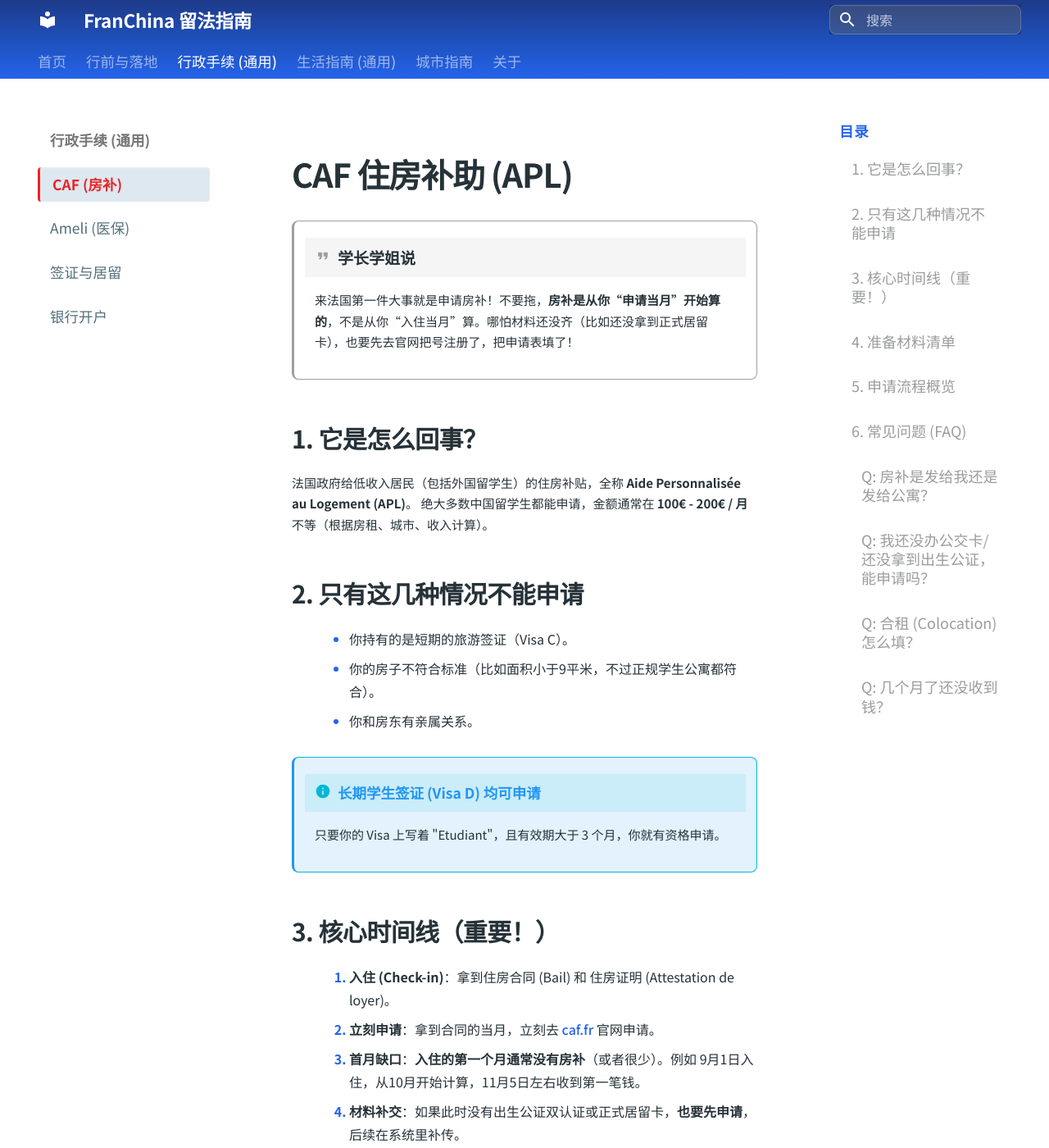
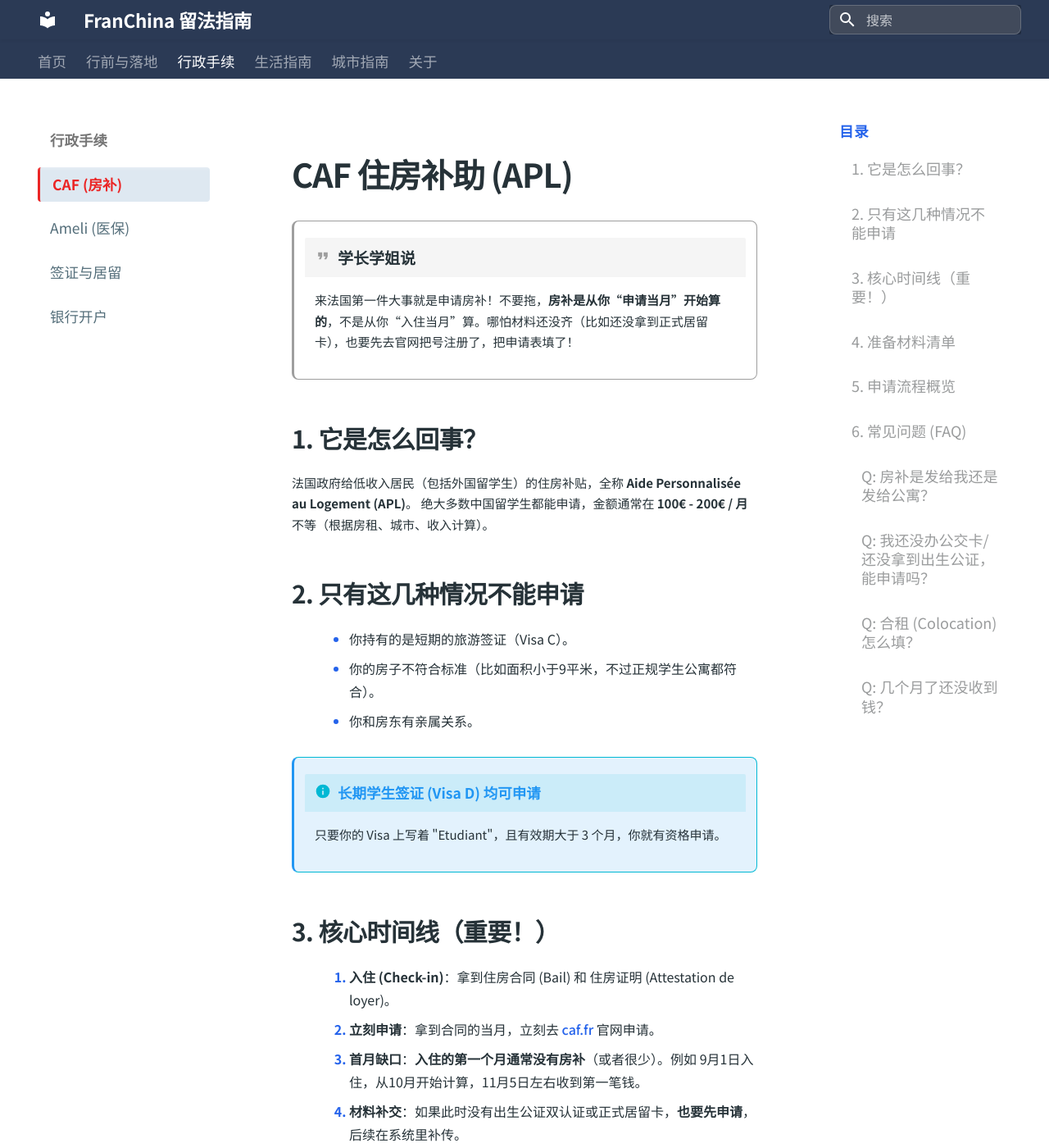
Before and after one commit to Kant-Righteous/franchina, an MkDocs documentation site: the page built from docs/admin/caf.md, in a window 1280 px wide and 1400 px high. Shown: the whole window at 82% size. Built offline with MkDocs 1.6.1 and Material for MkDocs 9.7.7, drawn with Linux system fonts in a browser that asks for light colours.

Commit message:
feat: 优化网站首页并引入相关样式和资源文件 chore: stylesheets结构调整

```diff
--- a/docs/stylesheets/variables.css
+++ b/docs/stylesheets/core/variables.css
@@ -18,6 +18,25 @@
 @import url('https://fonts.googleapis.com/css2?family=Noto+Sans+SC:wght@300;400;500;700&family=Noto+Serif+SC:wght@400;500;700&display=swap');
 
 :root {
+    /* ========================================
+       Brand Identity Colors
+       ======================================== */
+    --brand-primary: #2b3a55;
+    /* Deep Navy - Hero Match */
+    --brand-accent: #ff6b6b;
+    /* Soft Red - Hero Match */
+
+    /* Override MkDocs Material Variables */
+    --md-primary-fg-color: var(--brand-primary);
+    --md-primary-fg-color--light: #3e4f6e;
+    /* Lighter shade of navy */
+    --md-primary-fg-color--dark: #1a2436;
+    /* Darker shade of navy */
+    --md-accent-fg-color: var(--brand-accent);
+
+    /* Typography - Prioritize System Fonts */
+    --md-text-font-family: -apple-system, BlinkMacSystemFont, "Segoe UI", Roboto, Helvetica, Arial, sans-serif, "Apple Color Emoji", "Segoe UI Emoji", "Segoe UI Symbol", "Noto Sans SC";
+
     /* 阴影 */
     --shadow-sm: 0 2px 4px rgba(0, 0, 0, 0.05);
     --shadow-md: 0 4px 8px rgba(0, 0, 0, 0.08);
--- a/docs/stylesheets/extra.css
+++ b/docs/stylesheets/extra.css
@@ -26,19 +26,27 @@
    ======================================== */
 
 /* 按顺序导入所有模块 */
-@import 'variables.css';
+
+/* === Core: 核心基础 === */
+@import 'core/variables.css';
 /* 必须最先导入,其他文件依赖这些变量 */
-@import 'base.css';
+@import 'core/base.css';
 /* 全局基础样式 */
-@import 'header.css';
+@import 'core/animations.css';
+/* 动画效果 */
+
+/* === Layout: 布局相关 === */
+@import 'layout/header.css';
 /* 顶部导航区域 */
-@import 'sidebar.css';
+@import 'layout/sidebar.css';
 /* 左侧导航菜单 */
-@import 'content.css';
+@import 'layout/responsive.css';
+/* 响应式适配 */
+
+/* === Pages: 页面与组件 === */
+@import 'pages/content.css';
 /* 文章主体内容 */
-@import 'components.css';
+@import 'pages/components.css';
 /* UI组件 */
-@import 'responsive.css';
-/* 响应式适配 */
-@import 'animations.css';
-/* 动画效果 */
+@import 'pages/home.css';
+/* 首页样式 */
--- a/docs/stylesheets/header.css
+++ b/docs/stylesheets/layout/header.css
@@ -12,15 +12,21 @@
    设计特点: 统一的深蓝色主题,粉红色下划线强调
    ======================================== */
 
-/* 顶部导航栏 - 渐变起点 */
+/* 顶部导航栏 - 扁平化风格 */
 .md-header {
-    background: linear-gradient(to bottom, #1E3A8A 0%, #1e50ba 100%);
+    background-color: var(--brand-primary);
+    background-image: none;
+    /* Remove gradient */
     border-bottom: none;
+    box-shadow: var(--shadow-sm);
+    /* Subtle shadow definition */
 }
 
-/* 标签栏 - 继续渐变效果 */
+/* 标签栏 - 扁平化风格 */
 .md-tabs {
-    background: linear-gradient(to bottom, #1e50ba 0%, #2563EB 100%);
+    background-color: var(--brand-primary);
+    background-image: none;
+    /* Remove gradient */
     border-bottom: none;
 }
 
--- /dev/null
+++ b/docs/stylesheets/pages/home.css
@@ -0,0 +1,170 @@
+/* Main Hero Section */
+.tx-hero {
+  /* Full width breakout */
+  margin: 0rem -100rem;
+  padding: 4rem 100rem;
+  background-color: var(--md-default-bg-color);
+  display: flex;
+  align-items: center;
+  justify-content: center;
+  gap: 6rem;
+  /* Increased gap for better breathing room */
+  min-height: 70vh;
+  /* Taller section */
+  position: relative;
+  overflow: hidden;
+}
+
+/* Content Container */
+.tx-hero__content {
+  max-width: 650px;
+  z-index: 2;
+  flex: 1;
+  /* Allow text to take available space */
+}
+
+.tx-hero__content h1 {
+  font-size: 3.5rem;
+  /* Larger title */
+  font-weight: 700;
+  color: var(--brand-primary);
+  /* Use brand color */
+  margin-bottom: 1.5rem;
+  line-height: 1.3;
+}
+
+/* Sub-slogan styling */
+/* Sub-slogan styling */
+.tx-hero__content h1 span {
+  display: block;
+  margin-top: 0.5rem;
+  margin-bottom: 0.5rem;
+  letter-spacing: 0.05em;
+  white-space: nowrap;
+  /* Prevent wrapping for the English slogan */
+}
+
+.tx-hero__content p {
+  font-size: 1.5rem;
+  color: var(--md-default-fg-color--light);
+  margin-bottom: 2rem;
+  line-height: 1.6;
+  max-width: 800px;
+  /* Increased from 500px to avoid Chinese text wrapping */
+  white-space: nowrap;
+  /* Prevent wrapping for the Chinese slogan */
+}
+
+/* Image Container */
+.tx-hero__image {
+  flex: 0 0 650px;
+  /* Increased base width for desktop */
+  max-width: 55%;
+  /* Limit max width percentage */
+  z-index: 1;
+  display: flex;
+  justify-content: center;
+  align-items: center;
+}
+
+.tx-hero__image img {
+  width: 100%;
+  height: auto;
+  max-height: 650px;
+  /* Allow taller image */
+  object-fit: contain;
+  animation: float 6s ease-in-out infinite;
+}
+
+@keyframes float {
+  0% {
+    transform: translateY(0px);
+  }
+
+  50% {
+    transform: translateY(-20px);
+  }
+
+  100% {
+    transform: translateY(0px);
+  }
+}
+
+/* Footer Hide (if needed) */
+/* .md-footer { display: none; } */
+
+/* === Responsive Design === */
+
+/* Tablet / Laptop (Max width 1200px) */
+@media screen and (max-width: 1200px) {
+  .tx-hero {
+    gap: 4rem;
+    padding: 3rem 100rem;
+  }
+
+  .tx-hero__image {
+    flex: 0 0 500px;
+  }
+
+  .tx-hero__content h1 {
+    font-size: 3rem;
+  }
+}
+
+/* Tablet (Portrait) / Large Mobile (Max width 960px) */
+@media screen and (max-width: 960px) {
+  .tx-hero {
+    margin: 0 -2rem;
+    /* Reduce breakout margin */
+    padding: 4rem 2rem;
+    flex-direction: column-reverse;
+    /* Stack: Text bottom, Image top (or reverse if desired) */
+    text-align: center;
+    gap: 3rem;
+  }
+
+  .tx-hero__content {
+    max-width: 100%;
+    margin: 0 auto;
+    display: flex;
+    flex-direction: column;
+    align-items: center;
+  }
+
+  .tx-hero__image {
+    flex: 0 0 auto;
+    width: 80%;
+    max-width: 500px;
+  }
+
+  .tx-hero__content h1 {
+    font-size: 2.5rem;
+  }
+
+  .tx-hero__content p {
+    font-size: 1.25rem;
+    max-width: 100%;
+  }
+}
+
+/* Mobile (Max width 600px) */
+@media screen and (max-width: 600px) {
+  .tx-hero {
+    padding: 2rem 1rem;
+    gap: 2rem;
+  }
+
+  .tx-hero__image {
+    width: 90%;
+  }
+
+  .tx-hero__content h1 {
+    font-size: 2rem;
+  }
+
+  /* Reset "From China to France" font size relative to H1 on mobile */
+  .tx-hero__content h1 span {
+    font-size: 0.6em;
+    /* Keep relative scaling */
+  }
+}
--- a/mkdocs.yml
+++ b/mkdocs.yml
@@ -16,10 +16,10 @@
     - navigation.indexes
   palette:
     scheme: default
-    primary: blue
-    accent: red
+    primary: indigo # Ignored due to CSS override, but keeping valid
+    accent: pink    # Ignored due to CSS override, but keeping valid
   font:
-    text: Noto Sans SC
+    text: Noto Sans SC # Loads webfont as fallback
     code: Roboto Mono
 
 extra_css:
@@ -32,12 +32,12 @@
   - 行前与落地:
       - 行前清单: preparation/checklist.md
       - 落地第一周: arrival/first-week.md
-  - 行政手续 (通用):
+  - 行政手续:
       - CAF (房补): admin/caf.md
       - Ameli (医保): admin/ameli.md
       - 签证与居留: admin/visa.md
       - 银行开户: admin/bank.md
-  - 生活指南 (通用):
+  - 生活指南:
       - 住房: life/housing.md
       - 交通出行: life/transport.md
       - 医疗健康: life/health.md
@@ -47,8 +47,8 @@
           - 本地交通: cities/toulouse/transport.md
           - 生活圈: cities/toulouse/life.md
   - 关于:
+      - 关于我们: about.md
       - FAQ: about/faq.md
-      - 关于我们: about.md
 
 plugins:
   - search
```
Also changed, not shown: docs/index.md (+23 -4 lines), docs/assets/hero_landing.png (added), docs/stylesheets/core/animations.css (renamed from docs/stylesheets/animations.css), docs/stylesheets/core/base.css (renamed from docs/stylesheets/base.css), docs/stylesheets/layout/responsive.css (renamed from docs/stylesheets/responsive.css), docs/stylesheets/layout/sidebar.css (renamed from docs/stylesheets/sidebar.css), docs/stylesheets/pages/components.css (renamed from docs/stylesheets/components.css), docs/stylesheets/pages/content.css (renamed from docs/stylesheets/content.css).
